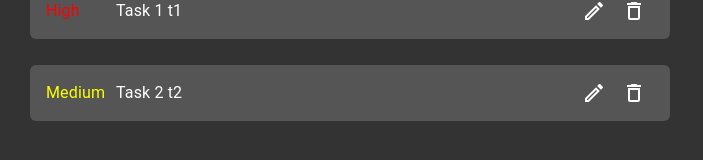
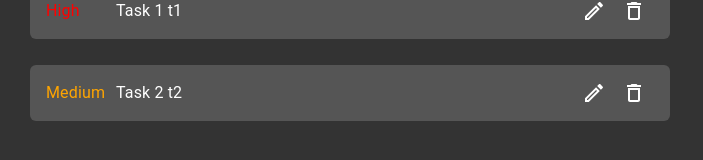
Before and after one commit to soliakindrat99/React-ToDo-List, a React (Create React App) app: page / in a window 1280 px wide. Shown: the part 630-790 px from the top of the page, without its empty margins (0-703 px from the left). Built offline with nearby package versions, Linux system fonts and the light colour scheme.

Commit message:
Update medium color

```diff
--- a/src/App.js
+++ b/src/App.js
@@ -88,7 +88,7 @@ function App() {
       case 1:
         return {color: 'red'};
       case 2:
-        return {color: 'yellow'};
+        return {color: 'Orange'};
       case 3:
         return {color: 'green'};
       default:
```
